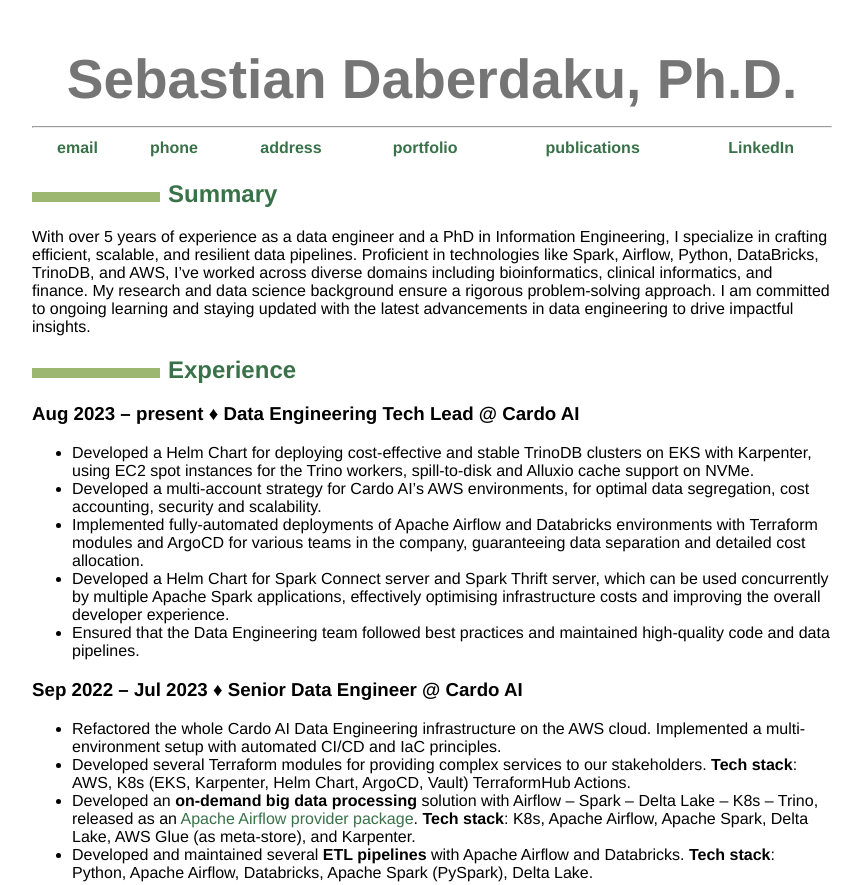
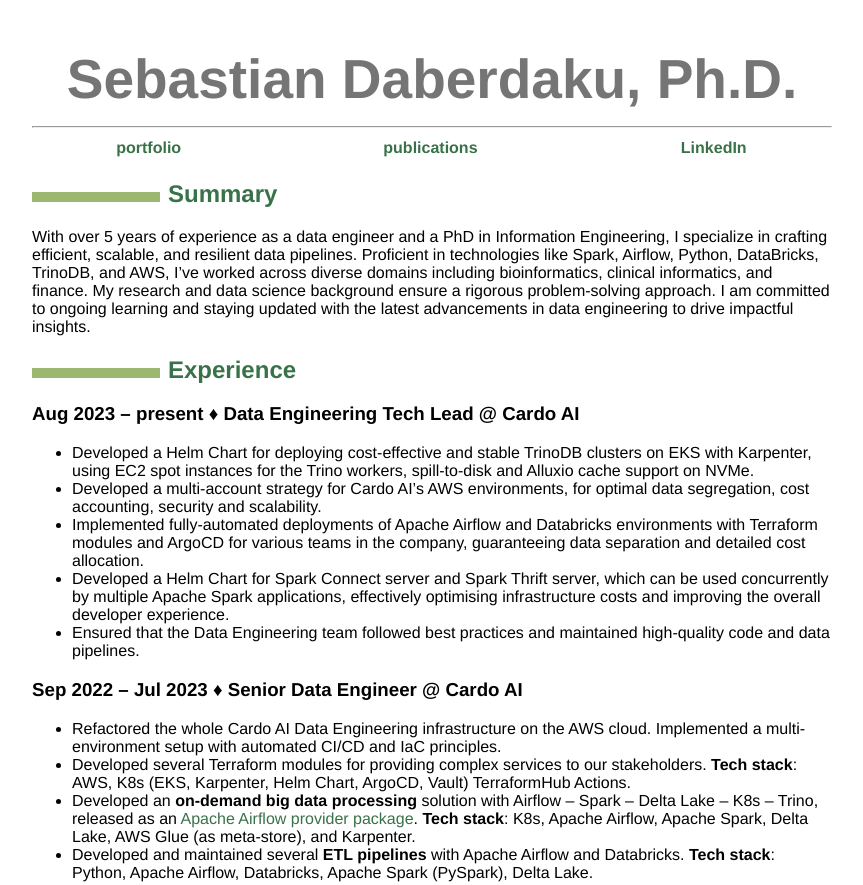
Before and after one commit to sdaberdaku/resume, a plain HTML site: page index.html in a window 1280 px wide. Shown: the top 885 px of the page, without its empty margins (208-1071 px from the left). Drawn offline with Linux system fonts and the light colour scheme.

Commit message:
deploy: 29956a91b8a57b7efd309f8c730d31dadfcf0b24

```diff
--- a/index.html
+++ b/index.html
@@ -115,9 +115,6 @@
 <table>
 <thead>
 <tr class="header">
-<th style="text-align: center;"><a href="mailto:sebastiandaberdaku@gmail.com">email</a></th>
-<th style="text-align: center;"><a href="tel:+393206748036">phone</a></th>
-<th style="text-align: center;"><a href="https://maps.app.goo.gl/tqsjkZusnGUZGxcW9" target="_blank">address</a></th>
 <th style="text-align: center;"><a href="https://github.com/sebastiandaberdaku" target="_blank">portfolio</a></th>
 <th style="text-align: center;"><a href="https://scholar.google.com/citations?user=XpyjCaUAAAAJ" target="_blank">publications</a></th>
 <th style="text-align: center;"><a href="https://www.linkedin.com/in/sebastian-daberdaku/" target="_blank">LinkedIn</a></th>
```
Also changed, not shown: resume.html (+0 -3 lines), 3 other files.
